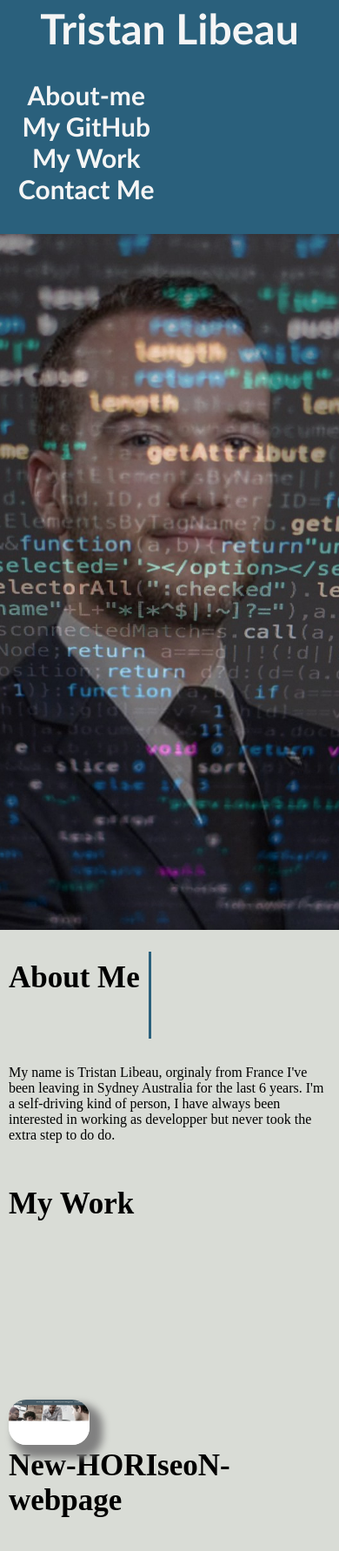
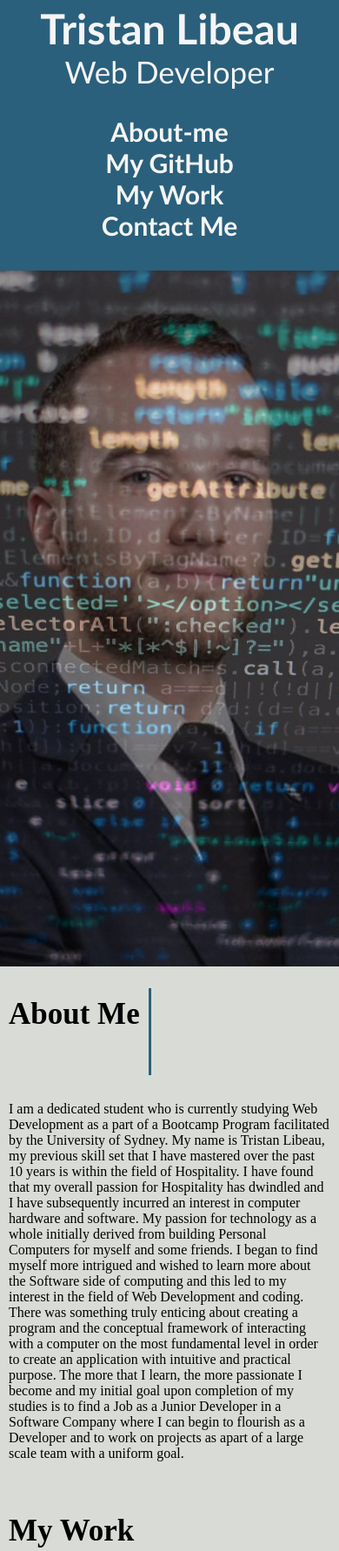
Before and after one commit to TristanLibeau/Introduction, a plain HTML site: page index.html in a window 390 px wide. Shown: the top 1783 px of the page at 87% size. Drawn offline with Linux system fonts and the light colour scheme.

Commit message:
new version

```diff
--- a/assets/style.css
+++ b/assets/style.css
@@ -21,6 +21,11 @@ header {
     display: inline-block;
     font-size: 48px;
 
+}
+
+.header p {
+    font-size: 35px;
+    text-align: right;
 }
 
 /* Take care of the navigation bar */
@@ -78,6 +83,7 @@ h2 {
 .right {
     width: 85%;
     margin-bottom: 20px;
+    height:fit-content
 }
 
 .row:after {
@@ -279,6 +285,14 @@ footer {
         text-align:center
     }
 
+    .header p {
+        text-align:center
+    }
+
+    nav {
+        justify-content:center
+    }
+
     nav li {
         display:block;
         font-size: 30px;
--- a/index.html
+++ b/index.html
@@ -12,6 +12,7 @@
     <header>
         <div class="header">
           <h1>Tristan Libeau</h1>
+          <p>Web Developer</p>
         </div>
         <nav>
             <ul>
@@ -38,9 +39,14 @@
                 <h2 class="about-me" id="about-me"> About Me </h2>
             </div>
             <div class="column right">
-                <p>My name is Tristan Libeau, orginaly from France I've been leaving in Sydney Australia for the last 6 years.
-                    I'm a self-driving kind of person, I have always been interested in working as developper but never took the extra step to do do.
+                <p>I am a dedicated student who is currently studying Web Development as a part of a Bootcamp Program facilitated by the University of Sydney.
+                    My name is Tristan Libeau, my previous skill set that I have mastered over the past 10 years is within the field of Hospitality. I have found that my overall passion for Hospitality has dwindled and I have subsequently incurred an interest in computer hardware and software.
+                    My passion for technology as a whole initially derived from building Personal Computers for myself and some friends.
+                    I began to find myself more intrigued and wished to learn more about the Software side of computing and this led to my interest in the field of Web Development and coding.
 
+
+                    There was something truly enticing about creating a program and the conceptual framework of interacting with a computer on the most fundamental level in order to create an application with intuitive and practical purpose.
+                    The more that I learn, the more passionate I become and my initial goal upon completion of my studies is to find a Job as a Junior Developer in a Software Company where I can begin to flourish as a Developer and to work on projects as apart of a large scale team with a uniform goal.
                 </p>
             </div>
         </div>
```
